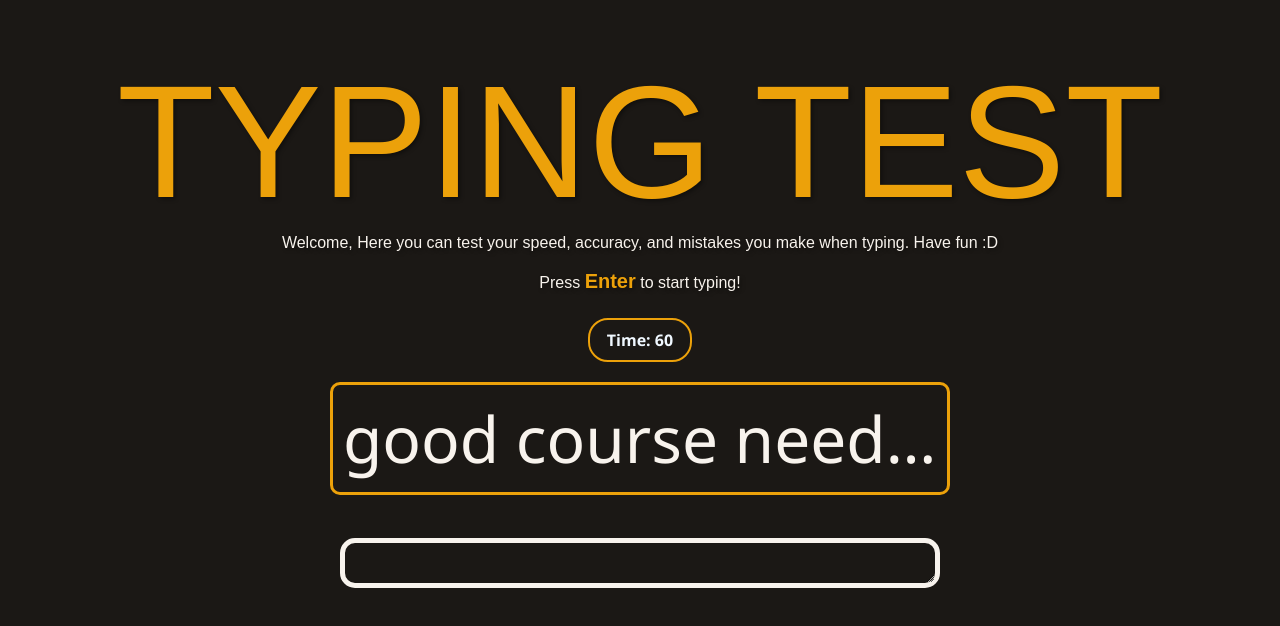
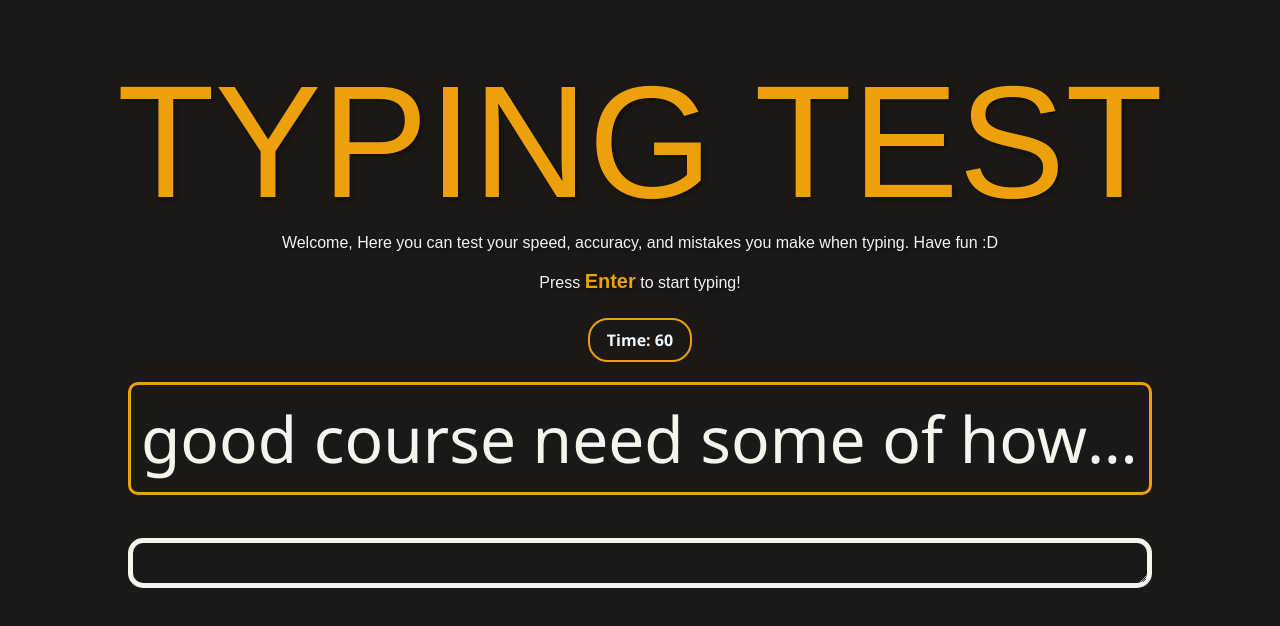
Before and after one commit to Peolline/Typing-Test, a React (Vite) app: page / in a window 1280 px wide. Shown: the top 626 px of the page. Built offline with nearby package versions, Linux system fonts and the light colour scheme.

Commit message:
css agin wth

```diff
--- a/src/App.css
+++ b/src/App.css
@@ -67,7 +67,6 @@ html, body {
 
 .textReferance {
     width: 80%;
-    max-width: 620px;
     border: 3px solid rgb(236, 161, 10);
     border-radius: 10px;
     padding: 10px;
@@ -87,7 +86,6 @@ html, body {
     border: 5px solid rgb(248, 243, 237);
     border-radius: 15px;
     width: 80%;
-    max-width: 600px;
     padding: 20px;
     color: rgb(236, 161, 10);
     font-size: 20px;
```
